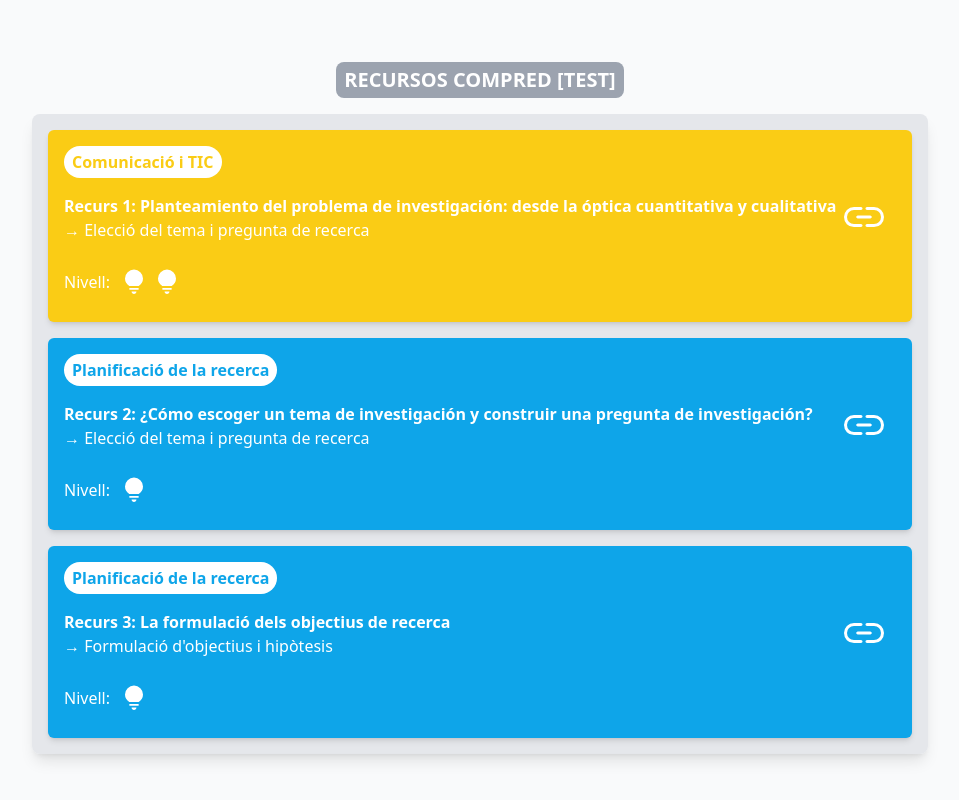
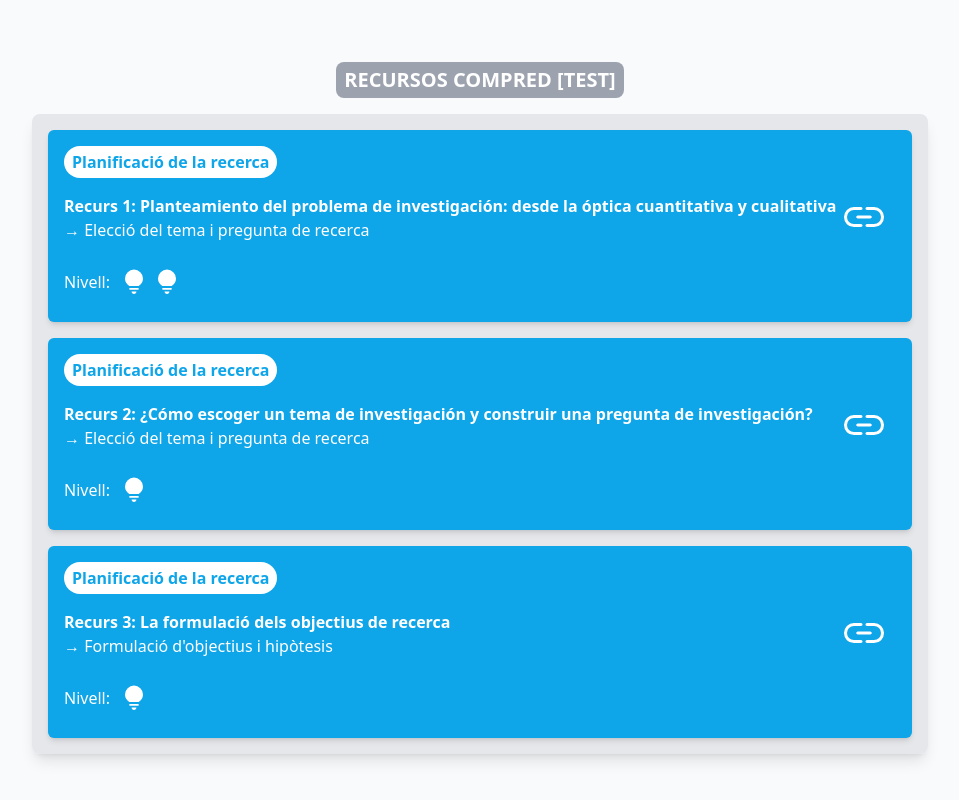
Before and after one commit to CompREd/test-repositori-compred, a React (Vite) app: page / in a window 1280 px wide. Shown: the part 792-1592 px from the top of the page, without its empty margins (160-1119 px from the left). Built offline with nearby package versions, Linux system fonts and the light colour scheme.

Commit message:
feat: add more examples

```diff
--- a/src/App.tsx
+++ b/src/App.tsx
@@ -3,10 +3,11 @@ import { v4 as uuid } from 'uuid';
 
 interface Resource {
   title: string
+  // description: string
   dimension: string
   subdimension?: string
   level: number
-  language: string
+  // language: string
   url: string
 }
 
@@ -14,17 +15,16 @@ const dimensionToColor = new Map();
 dimensionToColor.set('Planificació de la recerca', 'c1');
 dimensionToColor.set('Fonamentació teòrica', 'c2');
 dimensionToColor.set('Disseny i aplicació', 'c3');
-dimensionToColor.set('Discussions i conclusions', 'c4');
+dimensionToColor.set('Discussió i conclusions', 'c4');
 dimensionToColor.set('Bibliografia', 'c5');
 dimensionToColor.set('Comunicació i TIC', 'c6');
 
 const resources: Array<Resource> = [
   {
     title: 'Planteamiento del problema de investigación: desde la óptica cuantitativa y cualitativa',
-    dimension: 'Comunicació i TIC',
+    dimension: 'Planificació de la recerca',
     subdimension: 'Elecció del tema i pregunta de recerca',
     level: 2,
-    language: 'Español',
     url: 'https://www.uca.ac.cr/wp-content/uploads/2017/10/Investigacion.pdf',
   },
   {
@@ -32,7 +32,6 @@ const resources: Array<Resource> = [
     dimension: 'Planificació de la recerca',
     subdimension: 'Elecció del tema i pregunta de recerca',
     level: 1,
-    language: 'Español',
     url: 'https://www.redalyc.org/pdf/1794/179421472004.pdf',
   },
   {
@@ -40,16 +39,116 @@ const resources: Array<Resource> = [
     dimension: 'Planificació de la recerca',
     subdimension: 'Formulació d\'objectius i hipòtesis',
     level: 1,
-    language: 'Català',
     url: 'https://www.eltefege.eu/index.php/2018/03/15/apunt-4-la-formulacio-dels-objectius-de-recerca/',
   },
   {
-    title: 'La formulació dels objectius de recerca',
-    dimension: 'Planificació de la recerca',
-    subdimension: 'Formulació d\'objectius i hipòtesis',
+    title: 'Transcripció de Dades Plurilingües/Multimodals',
+    dimension: 'Fonamentació teòrica',
+    subdimension: 'Cerca d\'informació',
+    level: 2,
+    url: 'https://tutorialfortrans.blogspot.com/',
+  },
+  {
+    title: 'Good Literature Searching',
+    dimension: 'Fonamentació teòrica',
+    subdimension: 'Cerca d\'informació',
     level: 1,
-    language: 'Català',
-    url: 'https://www.eltefege.eu/index.php/2018/03/15/apunt-4-la-formulacio-dels-objectius-de-recerca/',
+    url: 'https://www.review.mai.ac.nz/mrindex/TK/article/view/53/53.html',
+  },
+  {
+    title: 'Art of reading a journal article: Methodically and effectively',
+    dimension: 'Fonamentació teòrica',
+    subdimension: 'Cerca d\'informació',
+    level: 1,
+    url: 'https://www.ncbi.nlm.nih.gov/pmc/articles/PMC3687192/',
+  },
+  {
+    title: 'Eines i recursos documentals per al treball de recerca en Educació',
+    dimension: 'Fonamentació teòrica',
+    subdimension: 'Eines per cercar informació',
+    level: 2,
+    url: 'https://ddd.uab.cat/record/142532',
+  },
+  {
+    title: 'Cerca i gestió de la informació: les principals fonts d\'informació en Educació, Psicologia i Logopèdia',
+    dimension: 'Fonamentació teòrica',
+    subdimension: 'Eines per cercar informació',
+    level: 1,
+    url: 'https://ddd.uab.cat/record/174633',
+  },
+  {
+    title: 'Approaching literature review for academic purposes',
+    dimension: 'Fonamentació teòrica',
+    subdimension: 'Estratègies d\'elaboració del text',
+    level: 1,
+    url: 'https://www.scielo.br/scielo.php?pid=S1807-59322019000100318&script=sci_arttext',
+  },
+  {
+    title: 'Best-Practice Recommendations of Methodological Literature Reviews',
+    dimension: 'Fonamentació teòrica',
+    subdimension: 'Estratègies d\'elaboració del text',
+    level: 2,
+    url: 'https://journals.sagepub.com/doi/full/10.1177/1094428120943281',
+  },
+  {
+    title: 'Recerca qualitativa sobre educació plurilingüe',
+    dimension: 'Disseny i aplicació',
+    subdimension: 'Dissenys metodològics',
+    level: 2,
+    url: 'https://research-publishing.net/publication/978-1-908416-47-6.pdf',
+  },
+  {
+    title: 'Studying the Use of Research Evidence: A Review of Methods',
+    dimension: 'Disseny i aplicació',
+    subdimension: 'Dissenys metodològics',
+    level: 2,
+    url: 'https://wtgrantfoundation.org/library/uploads/2019/02/A-Review-of-Methods-FINAL003.pdf',
+  },
+  {
+    title: 'Historias de vida',
+    dimension: 'Disseny i aplicació',
+    subdimension: 'Dissenys metodològics',
+    level: 1,
+    url: 'https://revistas.upr.edu/index.php/griot/article/download/1775/1568',
+  },
+  {
+    title: 'Quantitatiu o Qualitatiu? Escull!',
+    dimension: 'Disseny i aplicació',
+    subdimension: 'Dissenys metodològics',
+    level: 1,
+    url: 'https://goo.gl/ZMy8E6',
+  },
+  {
+    title: 'A guide for naming research studies',
+    dimension: 'Disseny i aplicació',
+    subdimension: 'Dissenys metodològics',
+    level: 1,
+    url: 'https://www.redalyc.org/pdf/337/33770318.pdf',
+  },
+  {
+    title: 'Discussió vs conclusions: principis i directrius ',
+    dimension: 'Discussió i conclusions',
+    level: 1,
+    url: 'https://www.youtube.com/watch?v=_0MwkPVxLYo&list=PLfbyb8xMvO3GYYg9NphpQcrtxrruFTY9R&index=4',
+  },
+  {
+    title: 'What\'s new in APA Style 7th Edition',
+    dimension: 'Bibliografia',
+    level: 1,
+    url: 'https://www.youtube.com/watch?v=jOVZp8m0PCM&feature=youtu.be',
+  },
+  {
+    title: 'Com citar i referenciar en els textos acadèmics',
+    dimension: 'Bibliografia',
+    level: 1,
+    url: 'https://ddd.uab.cat/record/145881?ln=es',
+  },
+  {
+    title: 'Com elaborar el Treball Final de Grau',
+    dimension: 'Comunicació i TIC',
+    subdimension: 'Comunicació escrita i oral de la recerca',
+    level: 1,
+    url: 'https://www.youtube.com/watch?v=8NtqeUeGJTM',
   },
 ];
 
@@ -65,7 +164,7 @@ const App: React.FC = () => (
               <span className={`bg-${color} text-white font-semibold rounded-full px-2 py-1 w-fit`}>{resource.dimension}</span>
               <div className="py-2" />
               <a className="hover:text-gray-500 w-fit" href={resource.url} target="_blank" rel="noreferrer"><h1 className="font-bold">{`Recurs ${index + 1}: ${resource.title}`}</h1></a>
-              <span>{`→ ${resource.subdimension}`}</span>
+              <span>{resource.subdimension ? `→ ${resource.subdimension}` : ''}</span>
               <div className="py-2" />
               {/* eslint-disable-next-line max-len */}
               <a aria-label="resource-link" className="hover:fill-gray-500" href={resource.url} target="_blank" rel="noreferrer"><svg className="absolute right-6 top-[28%]" xmlns="http://www.w3.org/2000/svg" height="48" width="48"><path d="M14 34q-4.25 0-7.125-2.875T4 24q0-4.25 2.875-7.125T14 14h7q.65 0 1.075.425.425.425.425 1.075 0 .65-.425 1.075Q21.65 17 21 17h-7q-3 0-5 2t-2 5q0 3 2 5t5 2h7q.65 0 1.075.425.425.425.425 1.075 0 .65-.425 1.075Q21.65 34 21 34Zm3.75-8.5q-.65 0-1.075-.425-.425-.425-.425-1.075 0-.65.425-1.075.425-.425 1.075-.425h12.5q.65 0 1.075.425.425.425.425 1.075 0 .65-.425 1.075-.425.425-1.075.425ZM27 34q-.65 0-1.075-.425-.425-.425-.425-1.075 0-.65.425-1.075Q26.35 31 27 31h7q3 0 5-2t2-5q0-3-2-5t-5-2h-7q-.65 0-1.075-.425-.425-.425-.425-1.075 0-.65.425-1.075Q26.35 14 27 14h7q4.25 0 7.125 2.875T44 24q0 4.25-2.875 7.125T34 34Z" /></svg></a>
@@ -93,7 +192,7 @@ const App: React.FC = () => (
               <a className="hover:text-gray-500 w-fit" href={resource.url} target="_blank" rel="noreferrer"><h1 className="font-bold text-white">{`Recurs ${index + 1}: ${resource.title}`}</h1></a>
               {/* eslint-disable-next-line max-len */}
               <a aria-label="resource-link" className="hover:fill-gray-500" href={resource.url} target="_blank" rel="noreferrer"><svg className="fill-white absolute right-6 top-[33%]" xmlns="http://www.w3.org/2000/svg" height="48" width="48"><path d="M14 34q-4.25 0-7.125-2.875T4 24q0-4.25 2.875-7.125T14 14h7q.65 0 1.075.425.425.425.425 1.075 0 .65-.425 1.075Q21.65 17 21 17h-7q-3 0-5 2t-2 5q0 3 2 5t5 2h7q.65 0 1.075.425.425.425.425 1.075 0 .65-.425 1.075Q21.65 34 21 34Zm3.75-8.5q-.65 0-1.075-.425-.425-.425-.425-1.075 0-.65.425-1.075.425-.425 1.075-.425h12.5q.65 0 1.075.425.425.425.425 1.075 0 .65-.425 1.075-.425.425-1.075.425ZM27 34q-.65 0-1.075-.425-.425-.425-.425-1.075 0-.65.425-1.075Q26.35 31 27 31h7q3 0 5-2t2-5q0-3-2-5t-5-2h-7q-.65 0-1.075-.425-.425-.425-.425-1.075 0-.65.425-1.075Q26.35 14 27 14h7q4.25 0 7.125 2.875T44 24q0 4.25-2.875 7.125T34 34Z" /></svg></a>
-              <span className="text-white">{`→ ${resource.subdimension}`}</span>
+              <span className="text-white">{resource.subdimension ? `→ ${resource.subdimension}` : ''}</span>
               <div className="py-2" />
               <div className="flex items-center">
                 <span className="text-white">Nivell: </span>
```
